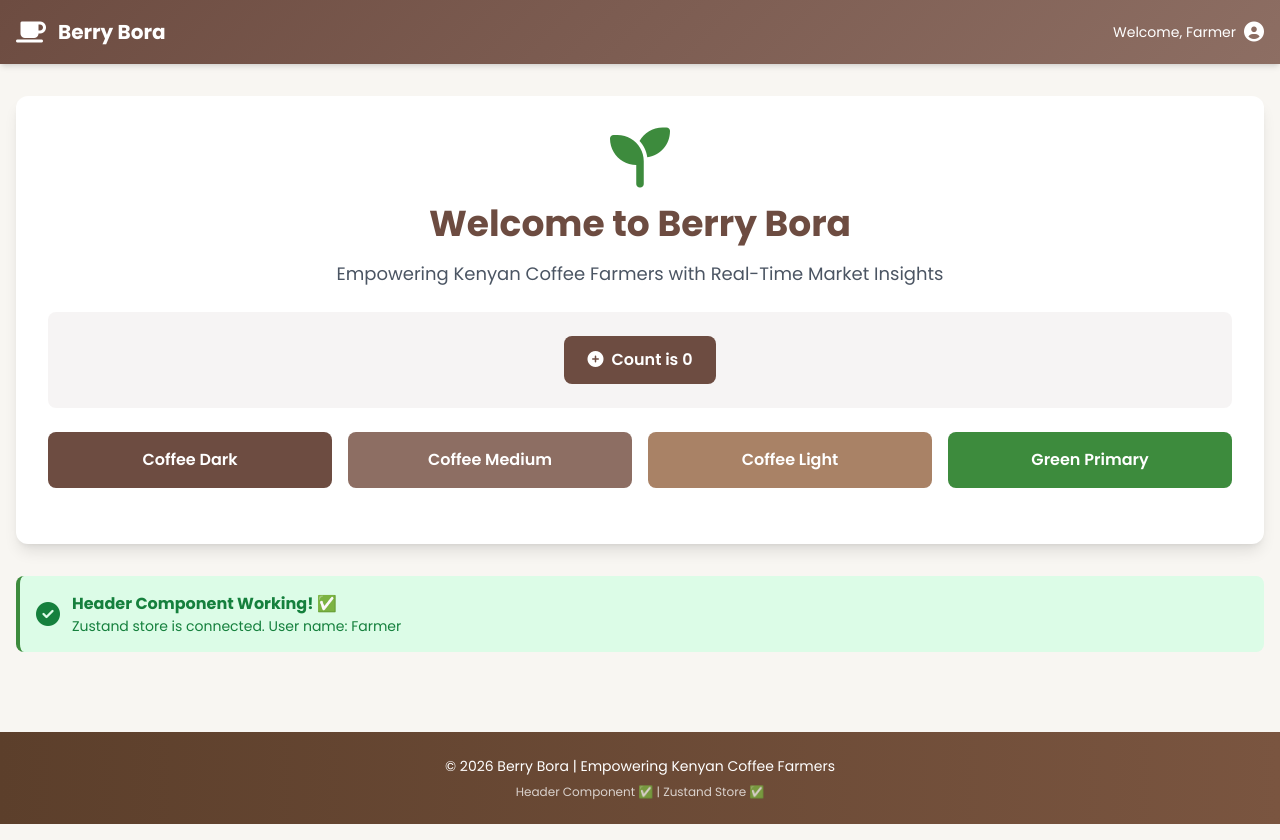
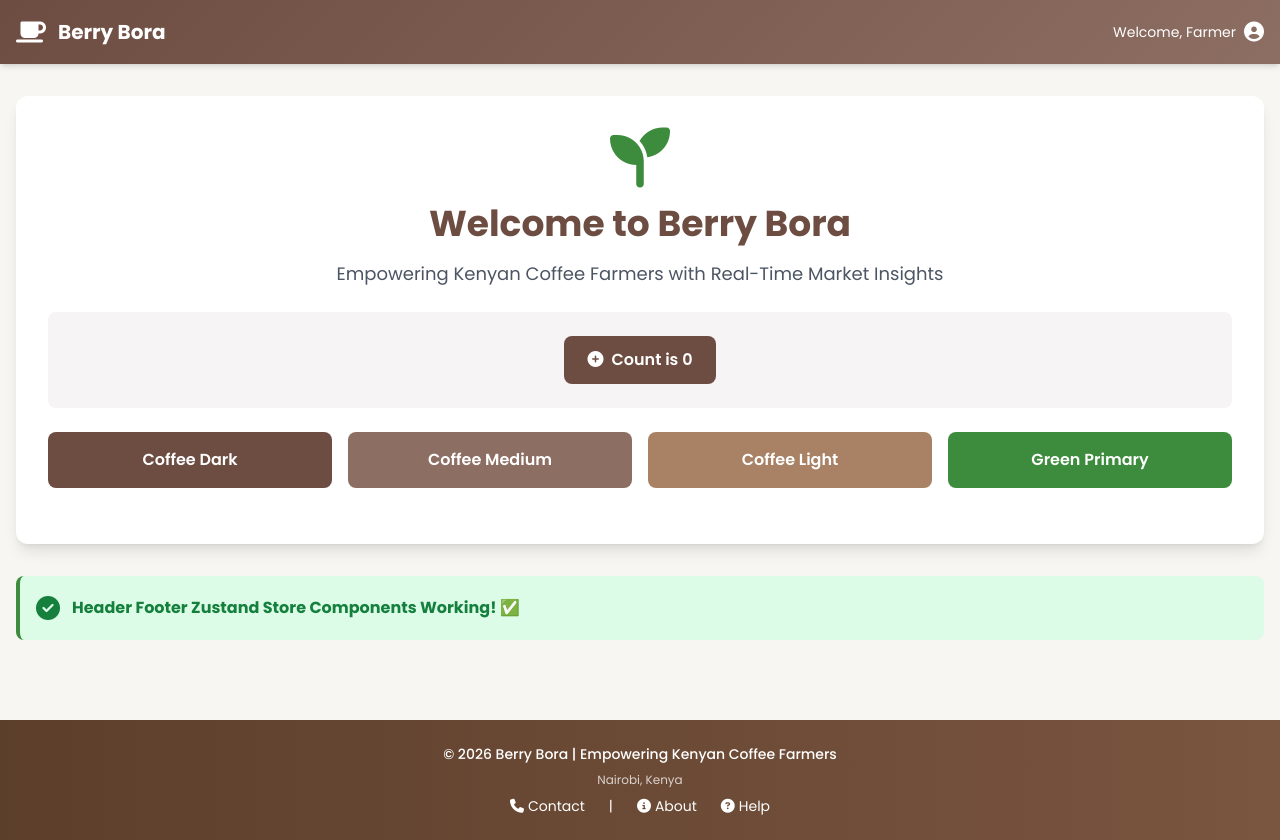
Before and after one commit to IanWachcode/Berry-Bora-Coffee-Hub, a React (Vite) app: page / in a window 1280 px wide. Built offline with nearby package versions, Linux system fonts and the light colour scheme.

Commit message:
footer first concept commit

```diff
--- a/src/App.jsx
+++ b/src/App.jsx
@@ -1,16 +1,17 @@
 import { useState } from 'react'
 import Header from './components/Header'
+import Footer from './components/Footer'
 
 function App() {
   const [count, setCount] = useState(0)
 
   return (
-    <div className="min-h-screen bg-[#f8f6f2]">
+    <div className="min-h-screen bg-[#f8f6f2] flex flex-col">
       {/* Use the Header component */}
       <Header />
 
       {/* Main Content */}
-      <main className="container mx-auto px-4 py-8">
+      <main className="flex-grow container mx-auto px-4 py-8">
         <div className="bg-white rounded-xl shadow-lg p-8 mb-8">
           <div className="text-center">
             <i className="fas fa-seedling text-6xl text-green-primary mb-4"></i>
@@ -55,21 +56,15 @@ function App() {
           <div className="flex items-center">
             <i className="fas fa-check-circle text-2xl mr-3"></i>
             <div>
-              <p className="font-bold">Header Component Working! ✅</p>
-              <p className="text-sm">Zustand store is connected. User name: Farmer</p>
+              <p className="font-bold">Header Footer Zustand Store Components Working! ✅</p>
             </div>
           </div>
         </div>
       </main>
 
       {/* Footer */}
-      <footer className="footer-coffee py-6 mt-12">
-        <div className="container mx-auto text-center">
-          <p className="text-sm">© 2026 Berry Bora | Empowering Kenyan Coffee Farmers</p>
-          <p className="text-xs mt-2 opacity-75">Header Component ✅ | Zustand Store ✅</p>
-        </div>
-      </footer>
-    </div>
+      <Footer/>
+      </div>
   )
 }
 
--- a/src/components/Footer.jsx
+++ b/src/components/Footer.jsx
@@ -0,0 +1,34 @@
+import React from 'react';
+
+const Footer = () => {
+  return (
+    <footer className="footer-coffee py-6 mt-12">
+      <div className="container mx-auto text-center">
+        <div className="space-y-2">
+          <p className="text-sm font-medium">
+            © 2026 Berry Bora | Empowering Kenyan Coffee Farmers
+          </p>
+          <p className="text-xs opacity-75">
+             Nairobi, Kenya
+          </p>
+          <div className="flex justify-center gap-6 mt-4 text-sm">
+            <a href="#" className="hover:text-green-200 transition-colors">
+              <i className="fas fa-phone mr-1"></i>
+              Contact
+            </a> |
+            <a href="#" className="hover:text-green-200 transition-colors">
+              <i className="fas fa-info-circle mr-1"></i>
+              About
+            </a>
+            <a href="#" className="hover:text-green-200 transition-colors">
+              <i className="fas fa-question-circle mr-1"></i>
+              Help
+            </a>
+          </div>
+        </div>
+      </div>
+    </footer>
+  );
+};
+
+export default Footer;
```
